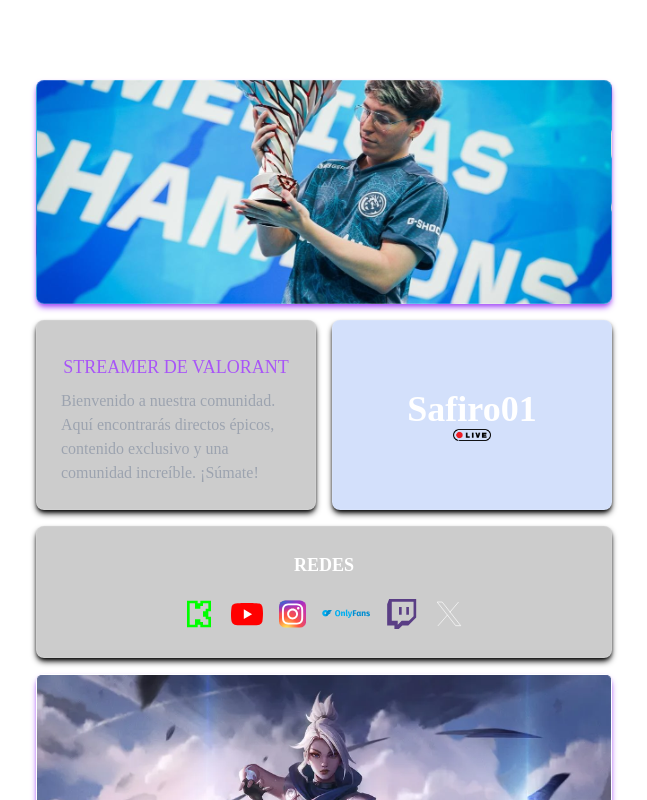
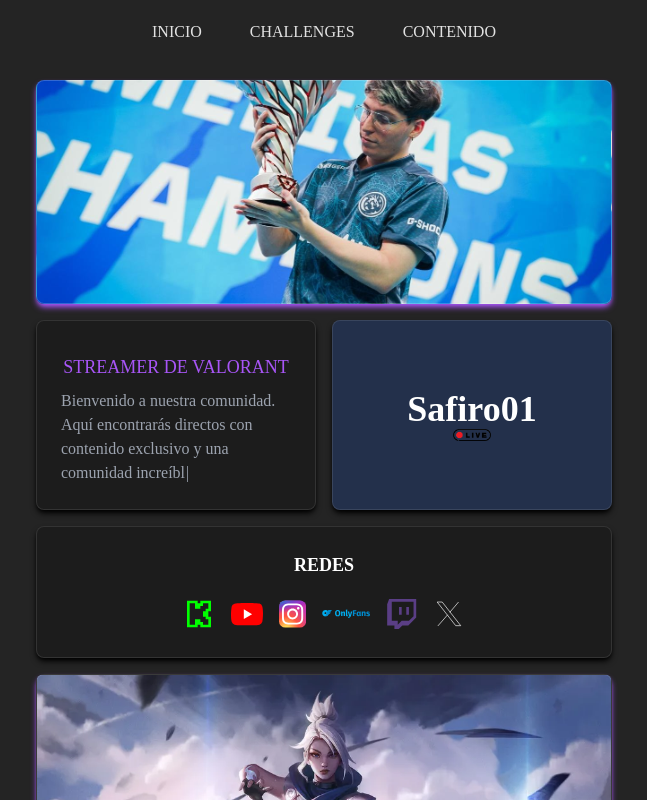
Before and after one commit to LucasArielAguirre/Safiro01, a React (Vite) app: page / in a window 1280 px wide. Shown: the top 800 px of the page, without its empty margins (316-963 px from the left). Built offline with nearby package versions, Linux system fonts and the light colour scheme.

Commit message:
change typewrite

```diff
--- a/package.json
+++ b/package.json
@@ -10,11 +10,13 @@
     "preview": "vite preview"
   },
   "dependencies": {
+    "@number-flow/react": "^0.3.5",
     "@vercel/analytics": "^1.4.1",
     "motion": "^11.11.17",
     "react": "^18.3.1",
     "react-dom": "^18.3.1",
-    "react-router-dom": "^6.28.0"
+    "react-router-dom": "^6.28.0",
+    "typewriter-effect": "^2.21.0"
   },
   "devDependencies": {
     "@eslint/js": "^9.13.0",
--- a/src/components/bienvenida.tsx
+++ b/src/components/bienvenida.tsx
@@ -1,5 +1,6 @@
 import { Link } from "react-router-dom";
 import { motion, AnimatePresence } from "motion/react"
+import Typewriter from "typewriter-effect";
 
 const Bienvenida = () => {
   return (
@@ -27,11 +28,23 @@ const Bienvenida = () => {
   drag="x"
   dragConstraints={{ left: 0, right: 300 }}
   transition={{ duration: 0.5 }}
-        className="col-span-2 bg-black bg-opacity-20 backdrop-blur-md rounded-lg p-6 shadow-md flex flex-col justify-center border border-white/10 shadow-black">
-          <h2 className="text-lg mt-2 font-textbask text-center uppercase text-purple-500">Streamer De Valorant</h2>
-          <p className="text-base text-gray-400 mt-2 font-textbask">
-            Bienvenido a nuestra comunidad. Aquí encontrarás directos épicos,
-            contenido exclusivo y una comunidad increíble. ¡Súmate!
+  className="overflow-x-hidden col-span-2 bg-black bg-opacity-20 backdrop-blur-md rounded-lg p-6 shadow-md flex flex-col justify-center border border-white/10 shadow-black"
+>
+  <h2 className="text-lg mt-2 font-textbask text-center uppercase text-purple-500">
+    Streamer De Valorant
+  </h2>
+  <p className="text-sm md:text-base text-gray-400 mt-2 font-textbask">
+    <Typewriter
+      options={{
+        strings: [
+          " Bienvenido a nuestra comunidad. Aquí encontrarás directos con contenido exclusivo y una comunidad increíble. ¡Súmate! ",
+          " Realizo Speedruns del rango mas bajo al más alto en valorant, con agentes especificos y hasta en otras regiones."
+        ],
+        autoStart: true,
+        loop: true,
+        delay: 45,
+      }}
+    />
   </p>
 </motion.div>
         <motion.div
@@ -41,7 +54,7 @@ const Bienvenida = () => {
          drag="x"
          dragConstraints={{ left:-300, right: 0 }}
          transition={{ duration: 0.5 }}
-        className="col-span-2 bg-blue-600 bg-opacity-20 backdrop-blur-md rounded-lg p-6 shadow-md flex flex-col justify-center border border-white/10 shadow-black">
+        className="overflow-x-hidden col-span-2 bg-blue-600 bg-opacity-20 backdrop-blur-md rounded-lg p-6 shadow-md flex flex-col justify-center border border-white/10 shadow-black">
           <h1 className="text-4xl font-bold text-white text-center font-textbask">Safiro01</h1>
           <div className="w-full flex justify-center">
       <img
--- a/src/index.css
+++ b/src/index.css
@@ -11,6 +11,7 @@
 
   color-scheme: light dark;
   color: rgba(255, 255, 255, 0.87);
+  background-color: #242424;
 
 
   font-synthesis: none;
--- a/src/pages/challenges.tsx
+++ b/src/pages/challenges.tsx
@@ -1,21 +1,23 @@
 import React, { useState } from "react";
 import { motion } from "framer-motion";
-import { agentes, Agente } from "../data/data"; // Importamos la lista de agentes
+import { agentes, Agente } from "../data/data";
+import Typewriter from "typewriter-effect";
+import NumberFlow from '@number-flow/react'
 
 const AgentSelection: React.FC = () => {
   const [selectedAgent, setSelectedAgent] = useState<Agente | null>(null);
 
-  // Cargar los sonidos
   const hoverSound = new Audio("/hover.mp3");
+  hoverSound.volume = 0.1;
+
   const selectSound = new Audio("/selected.mp3");
+  selectSound.volume = 0.1;
 
-  // Función para reproducir sonido en hover
   const handleHoverSound = () => {
-    hoverSound.currentTime = 0; // Reinicia el sonido si ya se estaba reproduciendo
+    hoverSound.currentTime = 0;
     hoverSound.play();
   };
 
-  // Función para reproducir sonido al seleccionar
   const handleSelectSound = (agent: Agente) => {
     selectSound.currentTime = 0;
     selectSound.play();
@@ -28,11 +30,10 @@ const AgentSelection: React.FC = () => {
         SPEEDRUNS CON AGENTES
       </h1>
 
-
       <motion.div
         className="grid grid-cols-4 sm:grid-cols-4 md:grid-cols-5 lg:grid-cols-5 gap-3 p-4 w-[80%]
-        md:w-2/5 lg:w-1/3 bg-gray-300/10 bg-opacity-20 backdrop-blur-lg shadow-lg
-        md:m-10 lg:m-16 shadow-purple-200 rounded-2x justify-center items-center align-middle m-auto"
+        md:w-2/5 lg:w-1/3 bg-zinc-900 bg-opacity-20 backdrop-blur-lg shadow-lg
+        md:m-10 lg:m-16 shadow-black rounded-2x justify-center items-center align-middle m-auto"
       >
         {agentes.map((agent) => (
           <motion.div
@@ -40,10 +41,10 @@ const AgentSelection: React.FC = () => {
             animate={{ opacity: 1, scale:1 }}
             transition={{ duration: 0.5 }}
             key={agent.id}
-            onMouseEnter={handleHoverSound} // Reproducir sonido al pasar el mouse
+            onMouseEnter={handleHoverSound}
             onClick={() => {
               if (agent.speedrun) {
-                handleSelectSound(agent); // Reproducir sonido al hacer clic
+                handleSelectSound(agent);
               }
             }}
             className={`cursor-pointer transition-transform transform hover:scale-105 hover:bg-purple-300/40 overflow-hidden
@@ -62,10 +63,9 @@ const AgentSelection: React.FC = () => {
         ))}
       </motion.div>
 
-
-      <article className="flex-1 p-6 m-auto justify-center align-middle items-center font-textbask overflow-hidden  ">
+      <article className="flex-1 p-6 m-auto justify-center align-middle items-center font-textbask overflow-hidden">
         {selectedAgent ? (
-          <div className="bg-gray-800 bg-opacity-20 p-6 rounded-xl shadow-lg text-white text-center">
+          <div className="bg-white/10 bg-opacity-20 p-6 rounded-xl shadow-lg text-white text-center">
             <h2 className="text-3xl font-bold mb-6 uppercase">
               Estadísticas con <span className="text-purple-600">{selectedAgent.name}</span>
             </h2>
@@ -105,16 +105,18 @@ const AgentSelection: React.FC = () => {
                 </p>
                 <p>
                   HORAS JUGADAS:{" "}
-                  {selectedAgent.stats
-                    ? selectedAgent.stats[0].hours
-                    : "N/A"}
+                     {selectedAgent.stats ? (
+                    <NumberFlow value={selectedAgent.stats[0].hours} />
+                  ) : (
+                    "N/A"
+                  )}
                 </p>
                 <p className="">
                   PLAYLIST COMPLETA DEL SPEEDRUN:
                   <a
-                  target="_blank"
+                    target="_blank"
                     referrerPolicy="no-referrer"
-                    className="text-red-700 hover:text-red-500 transition-all animate-pulse delay-200 "
+                    className="text-red-700 hover:text-red-500 transition-all animate-pulse delay-200"
                     href={
                       selectedAgent.stats
                         ? selectedAgent.stats[0].link
@@ -131,7 +133,17 @@ const AgentSelection: React.FC = () => {
         ) : (
           <div className="text-center text-gray-400">
             <p className="text-2xl font-textbask">
-              Selecciona un agente disponible para ver sus estadísticas.
+            <Typewriter
+      options={{
+        strings: [
+          " Selecciona un agente disponible para ver las estadisticas.",
+        ],
+        autoStart: true,
+        loop: true,
+        delay: 45,
+
+      }}
+    />
             </p>
           </div>
         )}
```
Also changed, not shown: 1 other file (tests, documents, lock files or other folders). Lines whose indentation alone changed are shown as unchanged.
